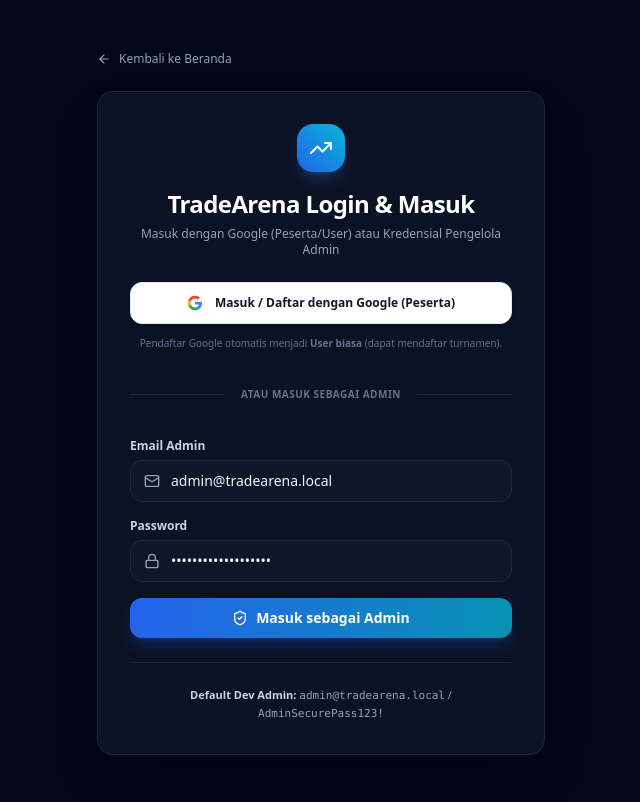
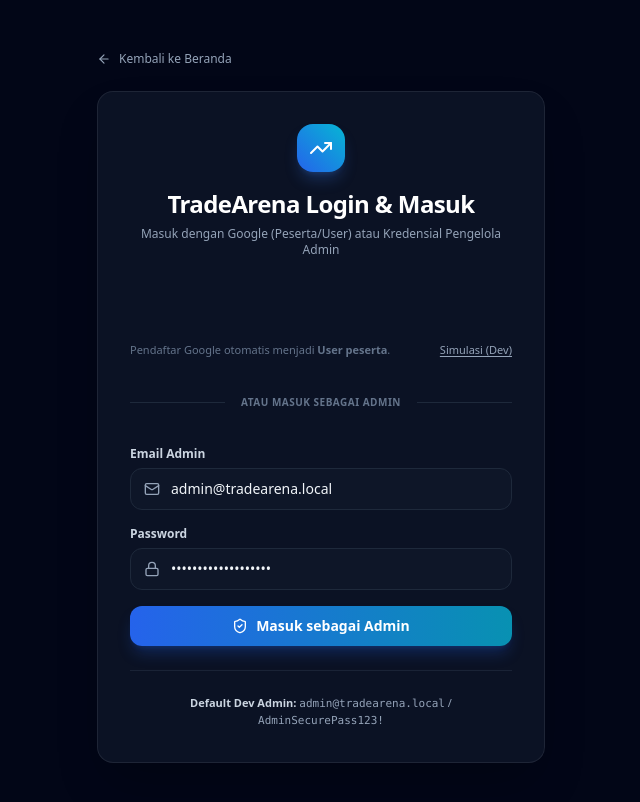
Before and after one commit to faisalfariq/tradearena, a Next.js app in the folder frontend/: page /login in a window 1280 px wide. Shown: the top 802 px of the page, without its empty margins (319-959 px from the left). Built offline with nearby package versions, Linux system fonts and the light colour scheme; no server answers.

Commit message:
feat(auth): integrate official Google Identity Services with client ID

```diff
--- a/frontend/src/app/login/page.tsx
+++ b/frontend/src/app/login/page.tsx
@@ -1,8 +1,9 @@
 'use client';
 
-import React, { useState } from 'react';
+import React, { useState, useEffect } from 'react';
 import { useRouter } from 'next/navigation';
 import Link from 'next/link';
+import Script from 'next/script';
 import { useAuth } from '../../context/AuthContext';
 import {
   TrendingUp,
@@ -15,6 +16,16 @@
   User,
   X,
 } from 'lucide-react';
+
+declare global {
+  interface Window {
+    google?: any;
+  }
+}
+
+const GOOGLE_CLIENT_ID =
+  process.env.NEXT_PUBLIC_GOOGLE_CLIENT_ID ||
+  '150588342868-o5u59b23eth5mhi6rj8tn0r18ajoq7q9.apps.googleusercontent.com';
 
 export default function LoginPage() {
   const router = useRouter();
@@ -30,6 +41,46 @@
   const [googleName, setGoogleName] = useState('Budi Investor');
   const [googleEmail, setGoogleEmail] = useState('budi.investor@gmail.com');
   const [isGoogleLoading, setIsGoogleLoading] = useState(false);
+
+  const initGoogleSignIn = () => {
+    if (typeof window !== 'undefined' && window.google?.accounts?.id) {
+      window.google.accounts.id.initialize({
+        client_id: GOOGLE_CLIENT_ID,
+        callback: async (response: any) => {
+          if (response?.credential) {
+            setIsGoogleLoading(true);
+            setErrorMsg('');
+            const result = await loginWithGoogle({
+              credential: response.credential,
+            });
+            setIsGoogleLoading(false);
+            if (result.success) {
+              router.push('/');
+            } else {
+              setErrorMsg(result.message || 'Gagal autentikasi dengan akun Google.');
+            }
+          }
+        },
+      });
+
+      const btnContainer = document.getElementById('googleOfficialBtn');
+      if (btnContainer) {
+        btnContainer.innerHTML = '';
+        window.google.accounts.id.renderButton(btnContainer, {
+          theme: 'outline',
+          size: 'large',
+          text: 'continue_with',
+          shape: 'rectangular',
+          logo_alignment: 'left',
+          width: 380,
+        });
+      }
+    }
+  };
+
+  useEffect(() => {
+    initGoogleSignIn();
+  }, []);
 
   // If already logged in, redirect home
   if (user) {
@@ -74,6 +125,12 @@
 
   return (
     <div className="min-h-screen flex items-center justify-center p-4 py-12 relative">
+      <Script
+        src="https://accounts.google.com/gsi/client"
+        strategy="afterInteractive"
+        onLoad={initGoogleSignIn}
+      />
+
       {/* Dynamic Background Glows */}
       <div className="absolute top-1/2 left-1/2 -translate-x-1/2 -translate-y-1/2 w-[500px] h-[500px] bg-blue-600/15 blur-[120px] rounded-full pointer-events-none -z-10" />
 
@@ -106,36 +163,27 @@
             </div>
           )}
 
-          {/* 1. Primary: Google SSO Button */}
+          {/* 1. Primary: Official Google SSO Button */}
           <div className="space-y-3 mb-6">
-            <button
-              type="button"
-              onClick={() => setShowGoogleModal(true)}
-              className="w-full py-3 px-4 rounded-xl bg-white hover:bg-slate-100 text-slate-900 font-semibold text-xs transition-all shadow-md flex items-center justify-center gap-3 border border-slate-200 group"
-            >
-              {/* Google Official Colored SVG Icon */}
-              <svg className="w-4 h-4" viewBox="0 0 24 24">
-                <path
-                  fill="#4285F4"
-                  d="M22.56 12.25c0-.78-.07-1.53-.2-2.25H12v4.26h5.92c-.26 1.37-1.04 2.53-2.21 3.31v2.77h3.57c2.08-1.92 3.28-4.74 3.28-8.09z"
-                />
-                <path
-                  fill="#34A853"
-                  d="M12 23c2.97 0 5.46-.98 7.28-2.66l-3.57-2.77c-.98.66-2.23 1.06-3.71 1.06-2.86 0-5.29-1.93-6.16-4.53H2.18v2.84C3.99 20.53 7.7 23 12 23z"
-                />
-                <path
-                  fill="#FBBC05"
-                  d="M5.84 14.09c-.22-.66-.35-1.36-.35-2.09s.13-1.43.35-2.09V7.06H2.18C1.43 8.55 1 10.22 1 12s.43 3.45 1.18 4.94l2.85-2.22.81-.63z"
-                />
-                <path
-                  fill="#EA4335"
-                  d="M12 5.38c1.62 0 3.06.56 4.21 1.64l3.15-3.15C17.45 2.09 14.97 1 12 1 7.7 1 3.99 3.47 2.18 7.06l3.66 2.84c.87-2.6 3.3-4.52 6.16-4.52z"
-                />
-              </svg>
-              <span>Masuk / Daftar dengan Google (Peserta)</span>
-            </button>
-            <div className="text-[10px] text-slate-500 text-center">
-              Pendaftar Google otomatis menjadi <strong>User biasa</strong> (dapat mendaftar turnamen).
+            <div
+              id="googleOfficialBtn"
+              className="w-full flex justify-center min-h-[44px]"
+            />
+            {isGoogleLoading && (
+              <div className="flex items-center justify-center gap-2 text-xs text-blue-400">
+                <Loader2 className="w-3.5 h-3.5 animate-spin" />
+                <span>Memproses autentikasi Google...</span>
+              </div>
+            )}
+            <div className="flex items-center justify-between text-[11px] text-slate-500 pt-1">
+              <span>Pendaftar Google otomatis menjadi <strong>User peserta</strong>.</span>
+              <button
+                type="button"
+                onClick={() => setShowGoogleModal(true)}
+                className="text-slate-400 hover:text-slate-300 underline underline-offset-2"
+              >
+                Simulasi (Dev)
+              </button>
             </div>
           </div>
 
```
Also changed, not shown: 1 other file (tests, documents, lock files or other folders).
